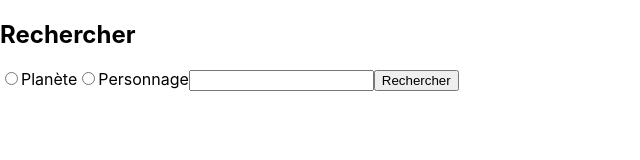
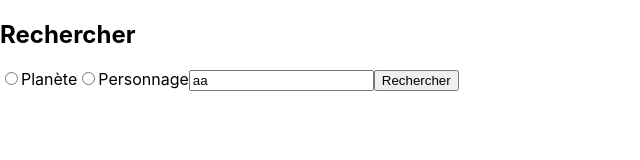
Before and after one commit to suzette-sousa/starwars-api-redux, a React (Create React App) app: page / in a window 1280 px wide. Shown: the top 160 px of the page, without its empty margins (0-640 px from the left). Built offline with nearby package versions, Linux system fonts and the light colour scheme; no server answers.

Commit message:
add input search onchange func to setstate value

```diff
--- a/src/components/Search.js
+++ b/src/components/Search.js
@@ -12,7 +12,11 @@ const Search = (props) => {
   }, [dispatch, chooseSearch, searchValue])
 
   const {queryData} = props.queryData;
-  console.log('queries', queryData);
+  console.log('queries', queryData); // TODO : TO DELETE
+
+  const handleInputChange = (e) => {
+    setSearchValue(e.target.value);
+  };
 
   return (
     <>
@@ -34,8 +38,9 @@ const Search = (props) => {
           <input
             type="search"
             name="searchValue"
-            value=""
+            value={searchValue}
             autoComplete="off"
+            onChange={handleInputChange}
           />
           <button type="submit">Rechercher</button>
         </form>
```
